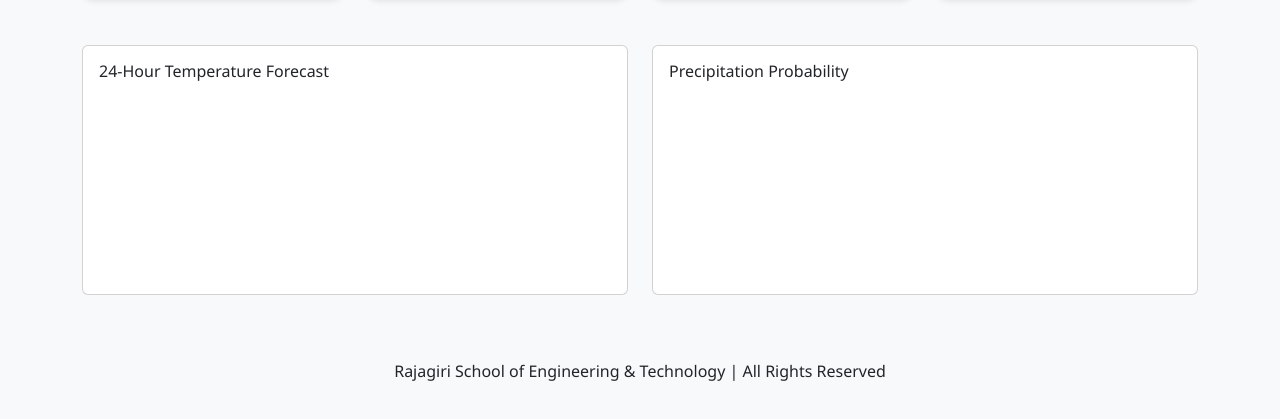
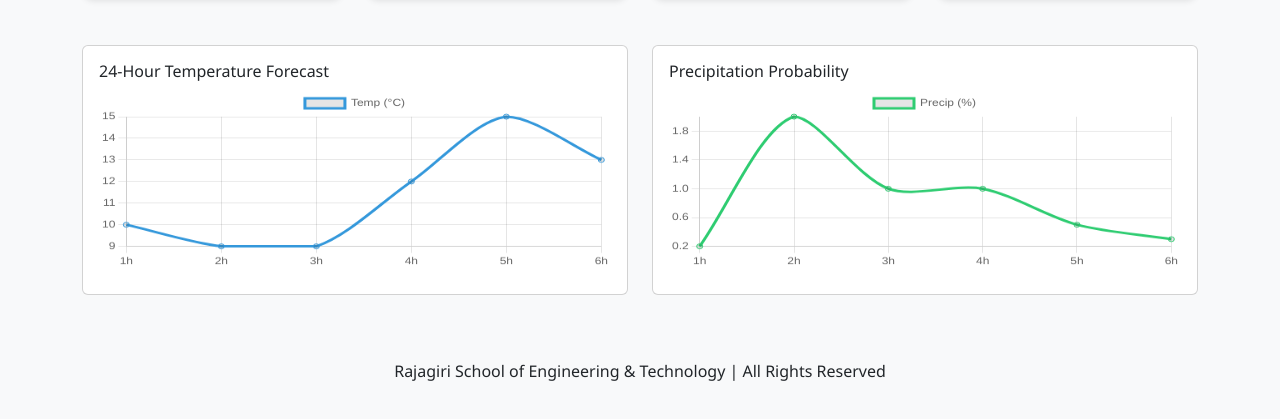
Before and after one commit to habibinav/weatherStation, a website: page public/index.html in a window 1280 px wide. Shown: the part 299-718 px from the top of the page. Drawn offline with nearby package versions, Linux system fonts and the light colour scheme; no server answers.

Commit message:
Revert "chart hard code to real time"
This reverts commit 931bc3a5bceeba47fa2a4b5687cadfedc0d28837.

```diff
--- a/public/index.html
+++ b/public/index.html
@@ -89,11 +89,11 @@
     </div>
 
     <footer class="bg-light text-center p-3 mt-5">
-    Rajagiri School of Engineering & Technology | All Rights Reserved
+        Rajagiri School of Engineering & Technology |   All Rights Reserved
     </footer>
 
     <script>
-    // Fetch current weather
+      // Fetch from backend
       fetch("/api/weather")
         .then(res => res.json())
         .then(data => {
@@ -104,18 +104,14 @@
         })
         .catch(err => console.error("Failed to fetch weather data:", err));
 
-    // Fetch historical data for charts
-    fetch("/api/weather/history")
-      .then(res => res.json())
-      .then(chartData => {
       const ctx1 = document.getElementById("temperatureChart").getContext("2d");
       new Chart(ctx1, {
         type: "line",
         data: {
-            labels: chartData.labels,
+          labels: ["1h", "2h", "3h", "4h", "5h", "6h"],
           datasets: [{
             label: "Temp (°C)",
-              data: chartData.temperature,
+            data: [10, 9, 9, 12, 15, 13],
             borderColor: "#3498db",
             fill: false,
             tension: 0.3
@@ -128,10 +124,10 @@
       new Chart(ctx2, {
         type: "line",
         data: {
-            labels: chartData.labels,
+          labels: ["1h", "2h", "3h", "4h", "5h", "6h"],
           datasets: [{
-              label: "Precip (mm)",
-              data: chartData.precip,
+            label: "Precip (%)",
+            data: [0.2, 2, 1, 1, 0.5, 0.3],
             borderColor: "#2ecc71",
             fill: false,
             tension: 0.3
@@ -139,8 +135,6 @@
         },
         options: { responsive: true, maintainAspectRatio: false }
       });
-      })
-      .catch(err => console.error("Chart data error:", err));
     </script>
   </body>
 </html>
```
Lines whose indentation alone changed are shown as unchanged.
